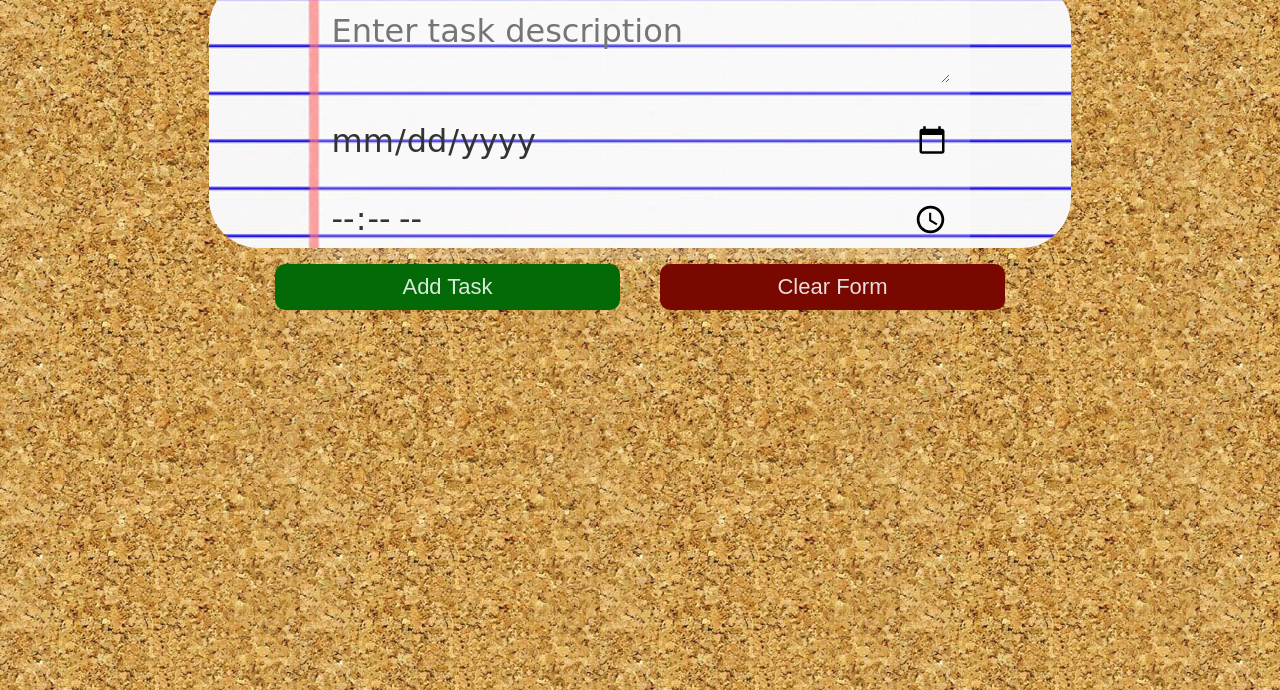
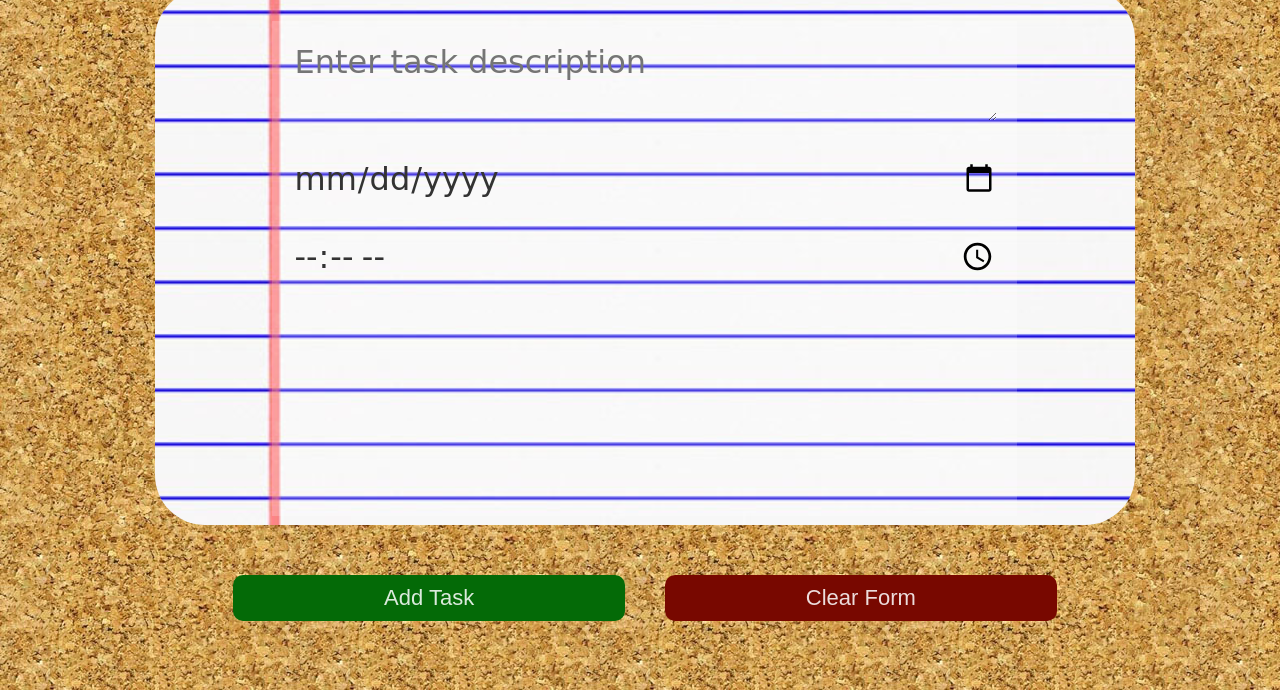
Before and after one commit to ShalevMal/project-one-note, a plain HTML site: page index.html in a window 1280 px wide. Shown: the part 110-800 px from the top of the page. Drawn offline with nearby package versions, Linux system fonts and the light colour scheme.

Commit message:
Grid container: percentages and auto

```diff
--- a/assets/css/style.css
+++ b/assets/css/style.css
@@ -15,8 +15,8 @@ body {
 
 .gridContainer {
     display: grid;
-    grid-template-columns: 1fr 8fr 1fr;
-    grid-template-rows: 1fr 6fr 1fr 8fr;
+    grid-template-columns: 5% 90% 5%;
+    grid-template-rows: 1fr 6fr 1fr auto;
     gap: 5px;
     height: 100vh;
     width: 85%;
```
